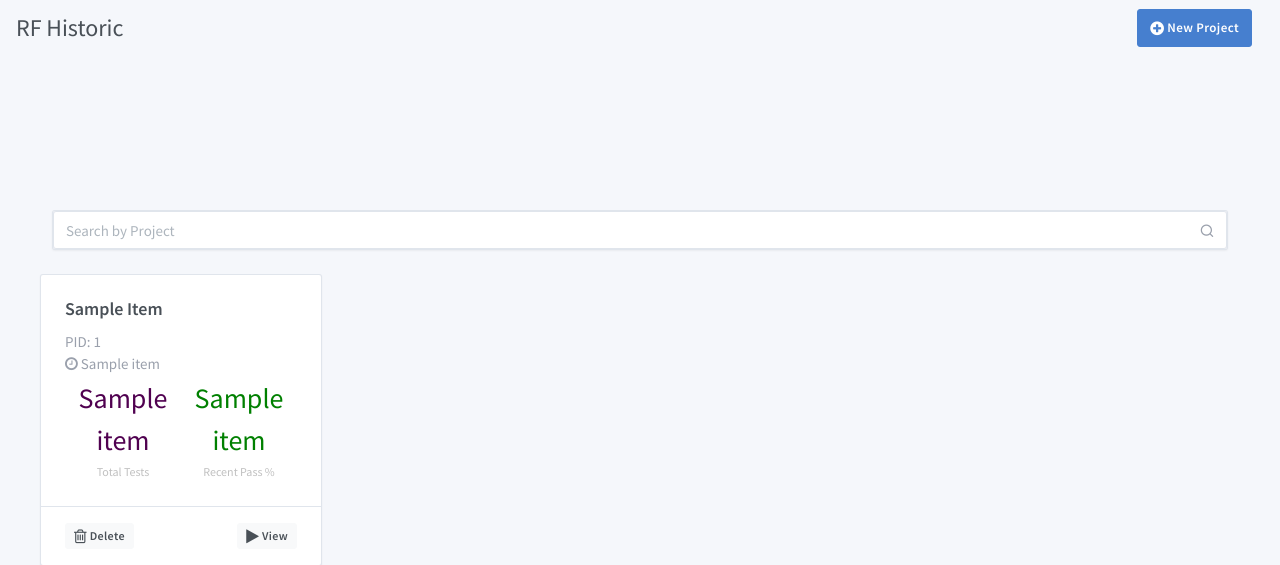
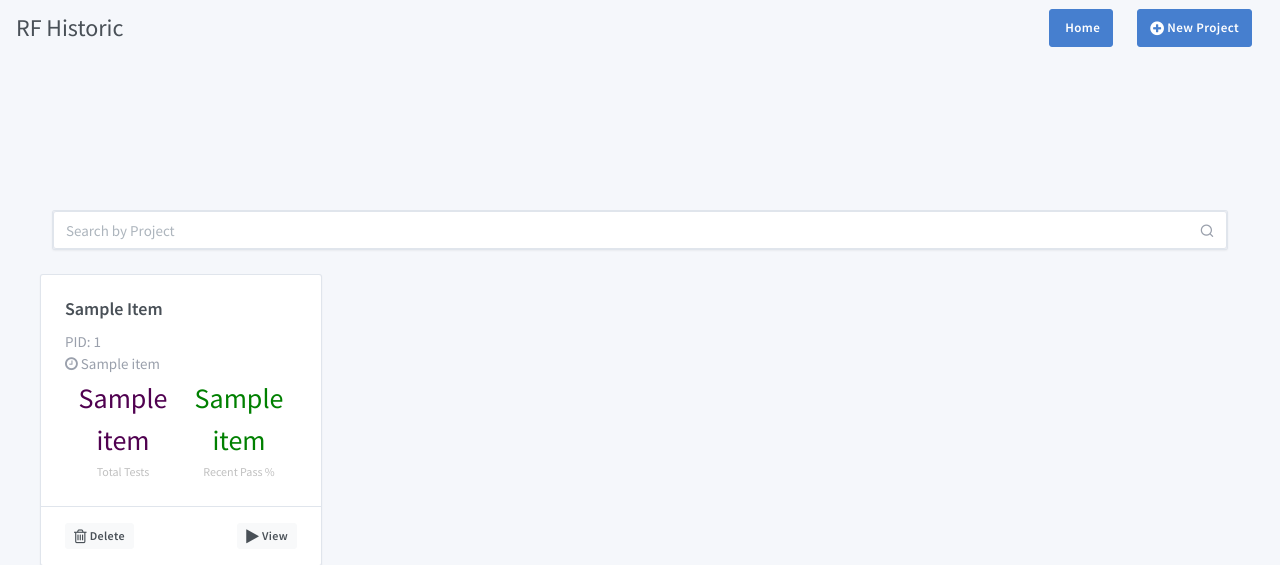
Before and after one commit to adiralashiva8/robotframework-archive, a Flask app: template robotframework_archive/templates/hshome.html in a window 1280 px wide. Shown: the top 565 px of the page. Run offline with Flask 2, Linux system fonts and the light colour scheme; the template is opened without the code that fills it: most values are stand-ins (such as "Sample title", 1, 10 or a date in 2020); some libraries are stand-ins or nearby versions.

Commit message:
New project changes

```diff
--- a/robotframework_archive/templates/hshome.html
+++ b/robotframework_archive/templates/hshome.html
@@ -59,7 +59,10 @@
                         <div class="collapse navbar-collapse" id="collapsibleNavbar">
                             <ul class="navbar-nav ml-auto">
                                 <li class="nav-item">
-                                    <a class="btn btn-primary btn-block" type="button" href="/newdb"><i class="fa fa-plus-circle"></i> <b>New Project</b></a>
+                                    <a class="btn btn-primary btn-block" type="button" href="/home"><i class="fa fa-house"></i> <b>Home</b></a>
+                                </li>
+                                <li class="nav-item">
+                                    <a class="btn btn-primary btn-block" type="button" href="/hsnew"><i class="fa fa-plus-circle"></i> <b>New Project</b></a>
                                 </li>
                             </ul>
                         </div>
--- a/robotframework_archive/templates/sfhome.html
+++ b/robotframework_archive/templates/sfhome.html
@@ -59,7 +59,10 @@
                         <div class="collapse navbar-collapse" id="collapsibleNavbar">
                             <ul class="navbar-nav ml-auto">
                                 <li class="nav-item">
-                                    <a class="btn btn-primary btn-block" type="button" href="/newdb"><i class="fa fa-plus-circle"></i> <b>New Project</b></a>
+                                    <a class="btn btn-primary btn-block" type="button" href="/home"><i class="fa fa-house"></i> <b>Home</b></a>
+                                </li>
+                                <li class="nav-item">
+                                    <a class="btn btn-primary btn-block" type="button" href="/sfnew"><i class="fa fa-plus-circle"></i> <b>New Project</b></a>
                                 </li>
                             </ul>
                         </div>
--- a/robotframework_archive/templates/sphome.html
+++ b/robotframework_archive/templates/sphome.html
@@ -59,7 +59,10 @@
                         <div class="collapse navbar-collapse" id="collapsibleNavbar">
                             <ul class="navbar-nav ml-auto">
                                 <li class="nav-item">
-                                    <a class="btn btn-primary btn-block" type="button" href="/newdb"><i class="fa fa-plus-circle"></i> <b>New Project</b></a>
+                                    <a class="btn btn-primary btn-block" type="button" href="/home"><i class="fa fa-house"></i> <b>Home</b></a>
+                                </li>
+                                <li class="nav-item">
+                                    <a class="btn btn-primary btn-block" type="button" href="/spnew"><i class="fa fa-plus-circle"></i> <b>New Project</b></a>
                                 </li>
                             </ul>
                         </div>
```
